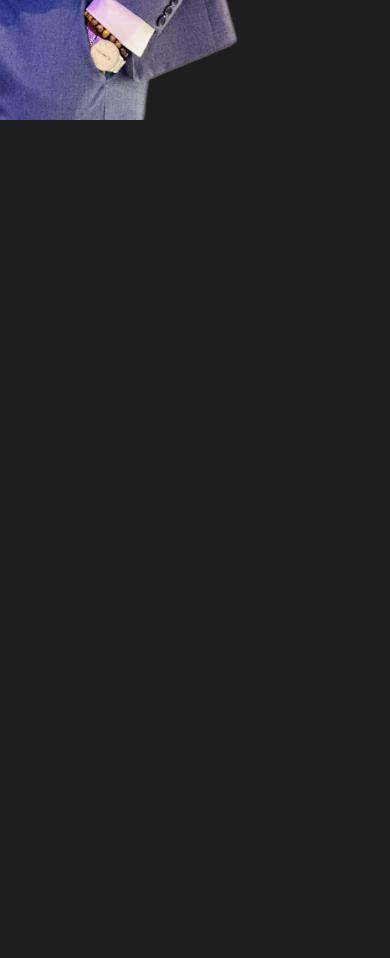
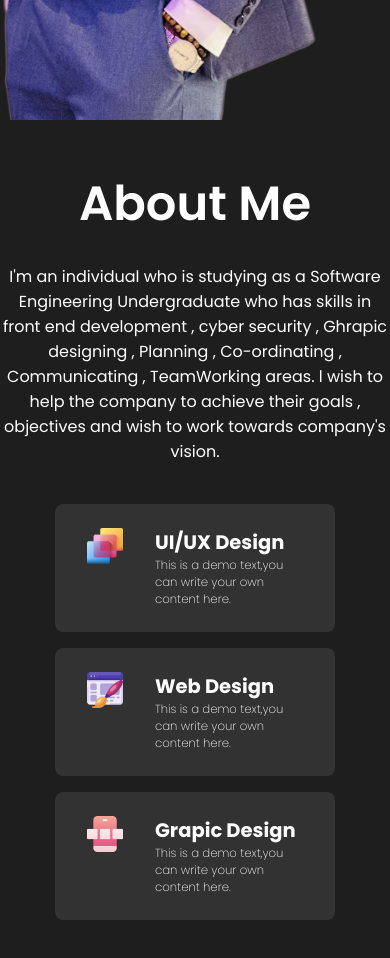
Before and after one commit to DinushaMadushan2000/Portfolio, a React (Create React App) app in the folder portfolio/: page / in a window 390 px wide. Shown: the part 740-1698 px from the top of the page. Before the commit the page ends 860 px from the top, so only its background shows below. Built offline with nearby package versions, Linux system fonts and the light colour scheme.

Commit message:
create about section

```diff
--- a/portfolio/package.json
+++ b/portfolio/package.json
@@ -35,5 +35,8 @@
       "last 1 firefox version",
       "last 1 safari version"
     ]
+  },
+  "devDependencies": {
+    "babel-preset-react-app": "^10.0.1"
   }
 }
--- a/portfolio/src/App.js
+++ b/portfolio/src/App.js
@@ -1,10 +1,12 @@
 import Navbar from "./components/NavBar/navbar";
 import Intro from "./components/Intro/intro";
+import Skills from "./components/Skills/skills";
 function App() {
   return (
     <div className="App">
       <Navbar/>
       <Intro/>
+      <Skills/>
 
     </div>
   );
--- a/portfolio/src/components/Intro/intro.css
+++ b/portfolio/src/components/Intro/intro.css
@@ -40,6 +40,7 @@
     color: darkgray;
     font-size:small;
     font-weight: 100;
+    letter-spacing: 1px;
 }
 
 .btn{
@@ -55,3 +56,26 @@
     margin: 0 0.25rem;
     height: 1rem;
 }
+
+@media  screen and (max-width:840px) {
+    .bg{
+        right: -10vw;
+    }
+
+    .introContent{
+        font-size: 10vw;
+    }
+
+    .hello{
+        font-size: 4.5vw;
+    }
+
+}
+
+
+@media  screen and (max-width:480px) {
+    .bg{
+        right: -20vw;
+    }
+
+}
--- a/portfolio/src/components/NavBar/navbar.css
+++ b/portfolio/src/components/NavBar/navbar.css
@@ -1,4 +1,5 @@
 .navbar{
+    background: rgb(30 ,30 ,30);
     height: 5rem;
     width: 100vw;
     max-width: 75rem;
--- /dev/null
+++ b/portfolio/src/components/Skills/skills.css
@@ -0,0 +1,72 @@
+#skills{
+    overflow: hidden;
+    width: 100vw;
+    max-width: 65rem;
+    display: flex;
+    flex-direction: column;
+    align-items: center;
+    justify-content: center;
+    text-align: center;
+    margin: 0 auto;
+}
+.skillTitle{
+    font-size: 3rem;
+    font-weight: 600;
+    padding-top: 3rem;
+    margin-bottom: 1.5rem;
+}
+.skillDesc{
+    font-weight: 400;
+    font-size: 1rem;
+    max-width: 51rem;
+    padding: 0 2rem;
+}
+
+.skillBars{
+    margin: 1.5rem;
+    width: 100vw;
+    max-width: 80%;
+    text-align: left;
+}
+
+.skillBar{
+    display: flex;
+    margin: 1rem;
+    padding: 1.5rem 2rem;
+    border-radius: 0.5rem;
+    background: rgb(50,50,50);
+}
+
+.skillBarImg{
+    object-fit: cover;
+    height: 3rem;
+    width: 3rem;
+    margin-right: 2rem;
+}
+
+.skillBarText>p{
+    font-size: 0.9rem;
+    font-weight: 200;
+}
+
+
+@media screen and (max-width:720px) {
+    .skillBarText>p{
+        font-size: 2vw;
+    }
+
+}
+
+@media screen and (max-width:480px) {
+    .skillBarText>p{
+        font-size: 3vw;
+    }
+    .skillBarImg{
+        height: 2.25rem;
+        width: 2.25rem;
+    }
+    .skillBarText>h2{
+        font-size: 5vw;
+    }
+
+}
--- /dev/null
+++ b/portfolio/src/components/Skills/skills.js
@@ -0,0 +1,41 @@
+import React from 'react';
+import './skills.css';
+import UIDesign from '../../assets/ui-design.png';
+import WebDesign from '../../assets/website-design.png';
+import AppDesign from '../../assets/app-design.png';
+
+
+
+const Skills = () => {
+  return (
+    <section id='skills'>
+        <span className='skillTitle'>About Me</span>
+        <span className='skillDisc'>I'm an individual who is studying as a Software Engineering Undergraduate who has skills in front end development , cyber security , Ghrapic designing , Planning , Co-ordinating , Communicating , TeamWorking areas. l wish to help the company to achieve their goals , objectives and wish to work towards company's vision.</span>
+        <div className='skillBars'>
+          <div className='skillBar'>
+            <img src={UIDesign} alt='UIDesign' className='skillBarImg' />
+             <div className='skillBarText'>
+              <h2>UI/UX Design</h2>
+              <p>This is a demo text,you can write your own content here.</p>
+             </div>
+          </div>
+          <div className='skillBar'>
+            <img src={WebDesign} alt='WebDesign' className='skillBarImg' />
+             <div className='skillBarText'>
+              <h2>Web Design</h2>
+              <p>This is a demo text,you can write your own content here.</p>
+             </div>
+          </div>
+          <div className='skillBar'>
+            <img src={AppDesign} alt='AppDesign' className='skillBarImg' />
+             <div className='skillBarText'>
+              <h2>Grapic Design</h2>
+              <p>This is a demo text,you can write your own content here.</p>
+             </div>
+          </div>
+        </div>
+    </section>
+  );
+}
+
+export default Skills
```
Also changed, not shown: 2 other files (tests, documents, lock files or other folders).
